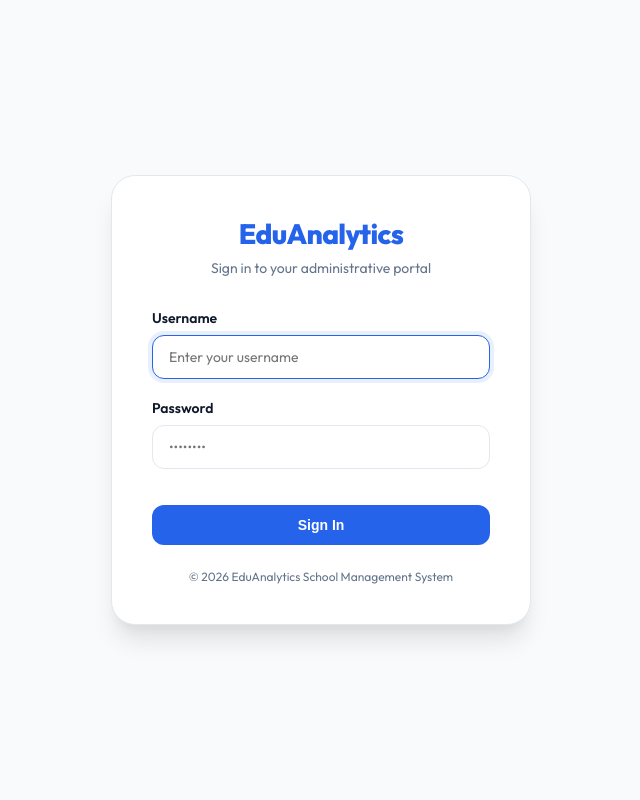
After one commit to Bryt00/nj-student-mgt, a Django app: page /login/ in a window 1280 px wide. The commit adds this page. Shown: the whole page, without its empty margins (319-959 px from the left). Run offline with Django 5.2, Linux system fonts and the light colour scheme.

Commit message:
first commit

```diff
--- a/school_system/settings.py
+++ b/school_system/settings.py
@@ -230,3 +230,8 @@ if not DEBUG:
     SECURE_HSTS_INCLUDE_SUBDOMAINS = True
     SECURE_HSTS_PRELOAD = True
     SECURE_PROXY_SSL_HEADER = ('HTTP_X_FORWARDED_PROTO', 'https')
+
+# Authentication Settings
+LOGIN_URL = 'login'
+LOGIN_REDIRECT_URL = 'dashboard'
+LOGOUT_REDIRECT_URL = 'login'
--- /dev/null
+++ b/students/templates/registration/base_auth.html
@@ -0,0 +1,107 @@
+<!DOCTYPE html>
+<html lang="en">
+<head>
+    <meta charset="UTF-8">
+    <meta name="viewport" content="width=device-width, initial-scale=1.0">
+    <title>{% block title %}EduAnalytics{% endblock %}</title>
+    <link href="https://fonts.googleapis.com/css2?family=Outfit:wght@300;400;600;800&display=swap" rel="stylesheet">
+    <style>
+        :root {
+            --primary: #2563eb;
+            --primary-hover: #1d4ed8;
+            --bg: #f8fafc;
+            --text-main: #0f172a;
+            --text-muted: #64748b;
+            --white: #ffffff;
+            --border: #e2e8f0;
+        }
+
+        * { margin: 0; padding: 0; box-sizing: border-box; }
+        body {
+            font-family: 'Outfit', sans-serif;
+            background: var(--bg);
+            display: flex;
+            align-items: center;
+            justify-content: center;
+            min-height: 100vh;
+            color: var(--text-main);
+        }
+
+        .login-card {
+            background: var(--white);
+            padding: 2.5rem;
+            border-radius: 1.5rem;
+            box-shadow: 0 20px 25px -5px rgba(0, 0, 0, 0.1), 0 10px 10px -5px rgba(0, 0, 0, 0.04);
+            width: 100%;
+            max-width: 420px;
+            border: 1px solid var(--border);
+        }
+
+        .header { text-align: center; margin-bottom: 2rem; }
+        .header h1 { font-size: 1.75rem; font-weight: 800; color: var(--primary); letter-spacing: -0.025em; }
+        .header p { color: var(--text-muted); font-size: 0.875rem; margin-top: 0.5rem; }
+
+        .form-group { margin-bottom: 1.25rem; }
+        .form-group label { display: block; font-size: 0.875rem; font-weight: 600; margin-bottom: 0.5rem; color: var(--text-main); }
+
+        input {
+            width: 100%;
+            padding: 0.75rem 1rem;
+            border-radius: 0.75rem;
+            border: 1px solid var(--border);
+            font-family: inherit;
+            font-size: 0.875rem;
+            transition: all 0.2s ease;
+        }
+
+        input:focus {
+            outline: none;
+            border-color: var(--primary);
+            box-shadow: 0 0 0 4px rgba(37, 99, 235, 0.1);
+        }
+
+        .btn {
+            width: 100%;
+            padding: 0.75rem;
+            background: var(--primary);
+            color: white;
+            border: none;
+            border-radius: 0.75rem;
+            font-weight: 700;
+            font-size: 0.875rem;
+            cursor: pointer;
+            transition: background 0.2s ease;
+            margin-top: 1rem;
+        }
+
+        .btn:hover { background: var(--primary-hover); }
+
+        .error-message {
+            background: #fee2e2;
+            color: #b91c1c;
+            padding: 0.75rem;
+            border-radius: 0.75rem;
+            font-size: 0.875rem;
+            margin-bottom: 1.5rem;
+            text-align: center;
+            border: 1px solid #fecaca;
+        }
+
+        .footer-links { text-align: center; margin-top: 1.5rem; font-size: 0.75rem; color: var(--text-muted); }
+    </style>
+</head>
+<body>
+    <div class="login-card">
+        <div class="header">
+            <h1>EduAnalytics</h1>
+            <p>{% block subtitle %}Sign in to your account{% endblock %}</p>
+        </div>
+
+        {% block content %}{% endblock %}
+
+        <div class="footer-links">
+            &copy; 2026 EduAnalytics School Management System
+        </div>
+    </div>
+</body>
+</html>
--- /dev/null
+++ b/students/templates/registration/login.html
@@ -0,0 +1,26 @@
+{% extends 'registration/base_auth.html' %}
+
+{% block title %}Login | EduAnalytics{% endblock %}
+{% block subtitle %}Sign in to your administrative portal{% endblock %}
+
+{% block content %}
+    {% if form.errors %}
+    <div class="error-message">
+        Invalid username or password. Please try again.
+    </div>
+    {% endif %}
+
+    <form method="post" action="{% url 'login' %}">
+        {% csrf_token %}
+        <div class="form-group">
+            <label>Username</label>
+            <input type="text" name="username" placeholder="Enter your username" required autofocus>
+        </div>
+        <div class="form-group">
+            <label>Password</label>
+            <input type="password" name="password" placeholder="••••••••" required>
+        </div>
+
+        <button type="submit" class="btn">Sign In</button>
+    </form>
+{% endblock %}
--- a/students/urls.py
+++ b/students/urls.py
@@ -1,7 +1,10 @@
 from django.urls import path
 from . import views
+from django.contrib.auth import views as auth_views
 
 urlpatterns = [
+    path('login/', auth_views.LoginView.as_view(), name='login'),
+    path('logout/', auth_views.LogoutView.as_view(next_page='login'), name='logout'),
     path('', views.dashboard, name='dashboard'),
     path('upload/', views.upload_excel, name='upload_excel'),
     path('add/', views.add_student, name='add_student'),
```
Also changed, not shown: students/templates/students/dashboard.html (+21 -3 lines), students/views.py (+16 -0 lines), 1 other file.
